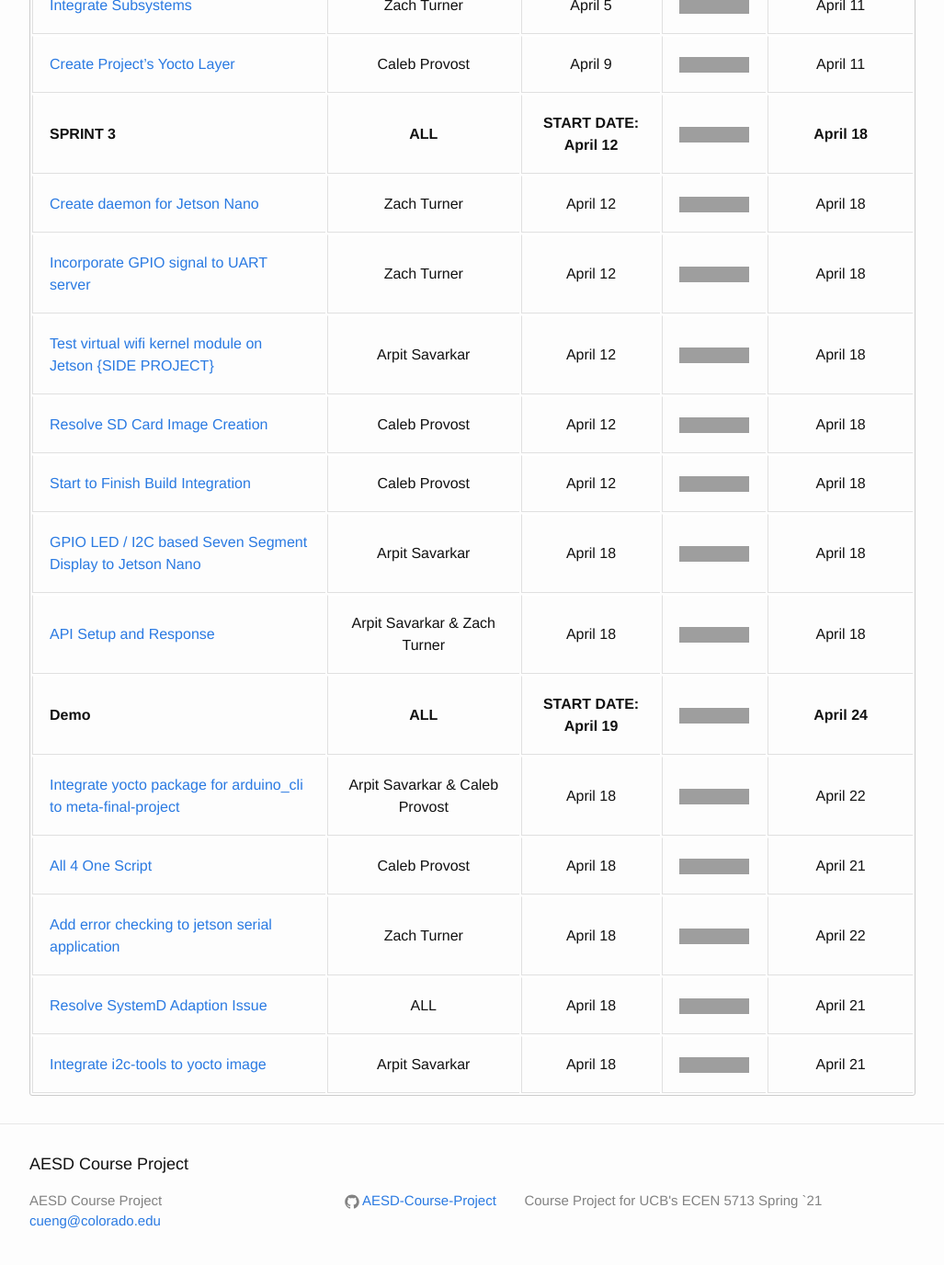
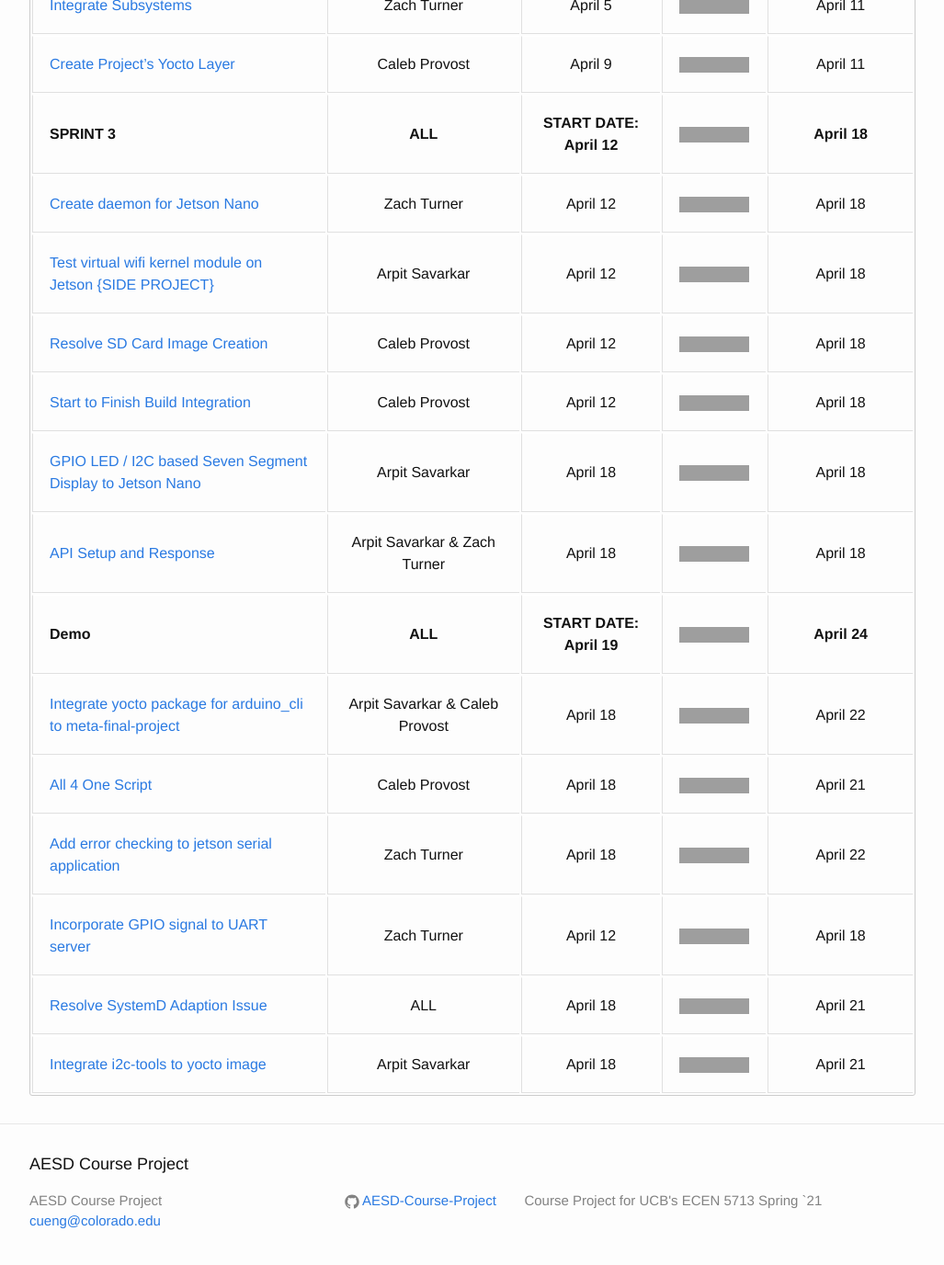
Before and after one commit to AESD-Course-Project/AESD-Course-Project.github.io, a Jekyll site: the page built from src/Project-Schedule.md, in a window 1280 px wide and 1400 px high, scrolled down 1344 px, cut to the strip 0-1376 px from the top of the window. Shown: the whole strip at 92% size, without its empty margins (126-1153 px from the left). Built offline with Jekyll 4.4.1, drawn with Linux system fonts in a browser that asks for light colours; our own code applies the rules of GitHub Pages for plain Markdown files; part of the change alters nothing that is shown; grey boxes are pictures that could not be loaded.

Commit message:
updating schedule for demo

```diff
--- a/src/Project-Schedule.md
+++ b/src/Project-Schedule.md
@@ -27,7 +27,6 @@ The Course Project's [Projects](https://github.com/AESD-Course-Project/AESD-Cour
 | [Create Project's Yocto Layer](https://github.com/AESD-Course-Project/AESD-Course-Project.github.io/issues/15)    | Caleb Provost | April 9 | ![Status](https://img.shields.io/github/issues/detail/label/AESD-Course-Project/AESD-Course-Project.github.io/15?label=&style=for-the-badge) | April 11 |
 | **SPRINT 3**              | **ALL** | **START DATE: April 12** | ![Status](https://img.shields.io/github/milestones/progress/AESD-Course-Project/AESD-Course-Project.github.io/3?label=) | **April 18** |
 | [Create daemon for Jetson Nano](https://github.com/AESD-Course-Project/AESD-Course-Project.github.io/issues/16)    | Zach Turner | April 12 | ![Status](https://img.shields.io/github/issues/detail/label/AESD-Course-Project/AESD-Course-Project.github.io/16?label=&style=for-the-badge) | April 18 |
-| [Incorporate GPIO signal to UART server](https://github.com/AESD-Course-Project/AESD-Course-Project.github.io/issues/20)    | Zach Turner | April 12 | ![Status](https://img.shields.io/github/issues/detail/label/AESD-Course-Project/AESD-Course-Project.github.io/20?label=&style=for-the-badge) | April 18 |
 | [Test virtual wifi kernel module on Jetson {SIDE PROJECT}](https://github.com/AESD-Course-Project/AESD-Course-Project.github.io/issues/17)    | Arpit Savarkar | April 12 | ![Status](https://img.shields.io/github/issues/detail/label/AESD-Course-Project/AESD-Course-Project.github.io/17?label=&style=for-the-badge) | April 18 |
 | [Resolve SD Card Image Creation](https://github.com/AESD-Course-Project/AESD-Course-Project.github.io/issues/21)    | Caleb Provost | April 12 | ![Status](https://img.shields.io/github/issues/detail/label/AESD-Course-Project/AESD-Course-Project.github.io/21?label=&style=for-the-badge) | April 18 |
 | [Start to Finish Build Integration](https://github.com/AESD-Course-Project/AESD-Course-Project.github.io/issues/19)    | Caleb Provost | April 12 | ![Status](https://img.shields.io/github/issues/detail/label/AESD-Course-Project/AESD-Course-Project.github.io/19?label=&style=for-the-badge) | April 18 |
@@ -37,5 +36,6 @@ The Course Project's [Projects](https://github.com/AESD-Course-Project/AESD-Cour
 | [Integrate yocto package for arduino_cli to meta-final-project](https://github.com/AESD-Course-Project/AESD-Course-Project.github.io/issues/26)    | Arpit Savarkar & Caleb Provost | April 18 | ![Status](https://img.shields.io/github/issues/detail/label/AESD-Course-Project/AESD-Course-Project.github.io/26?label=&style=for-the-badge) | April 22 |
 | [All 4 One Script](https://github.com/AESD-Course-Project/AESD-Course-Project.github.io/issues/28)    | Caleb Provost | April 18 | ![Status](https://img.shields.io/github/issues/detail/label/AESD-Course-Project/AESD-Course-Project.github.io/28?label=&style=for-the-badge) | April 21 |
 | [Add error checking to jetson serial application](https://github.com/AESD-Course-Project/AESD-Course-Project.github.io/issues/27)    | Zach Turner | April 18 | ![Status](https://img.shields.io/github/issues/detail/label/AESD-Course-Project/AESD-Course-Project.github.io/27?label=&style=for-the-badge) | April 22 |
+| [Incorporate GPIO signal to UART server](https://github.com/AESD-Course-Project/AESD-Course-Project.github.io/issues/20)    | Zach Turner | April 12 | ![Status](https://img.shields.io/github/issues/detail/label/AESD-Course-Project/AESD-Course-Project.github.io/20?label=&style=for-the-badge) | April 18 |
 | [Resolve SystemD Adaption Issue](https://github.com/AESD-Course-Project/AESD-Course-Project.github.io/issues/29)    | ALL | April 18 | ![Status](https://img.shields.io/github/issues/detail/label/AESD-Course-Project/AESD-Course-Project.github.io/29?label=&style=for-the-badge) | April 21 |
 | [Integrate i2c-tools to yocto image](https://github.com/AESD-Course-Project/AESD-Course-Project.github.io/issues/30)    | Arpit Savarkar | April 18 | ![Status](https://img.shields.io/github/issues/detail/label/AESD-Course-Project/AESD-Course-Project.github.io/30?label=&style=for-the-badge) | April 21 |
```
